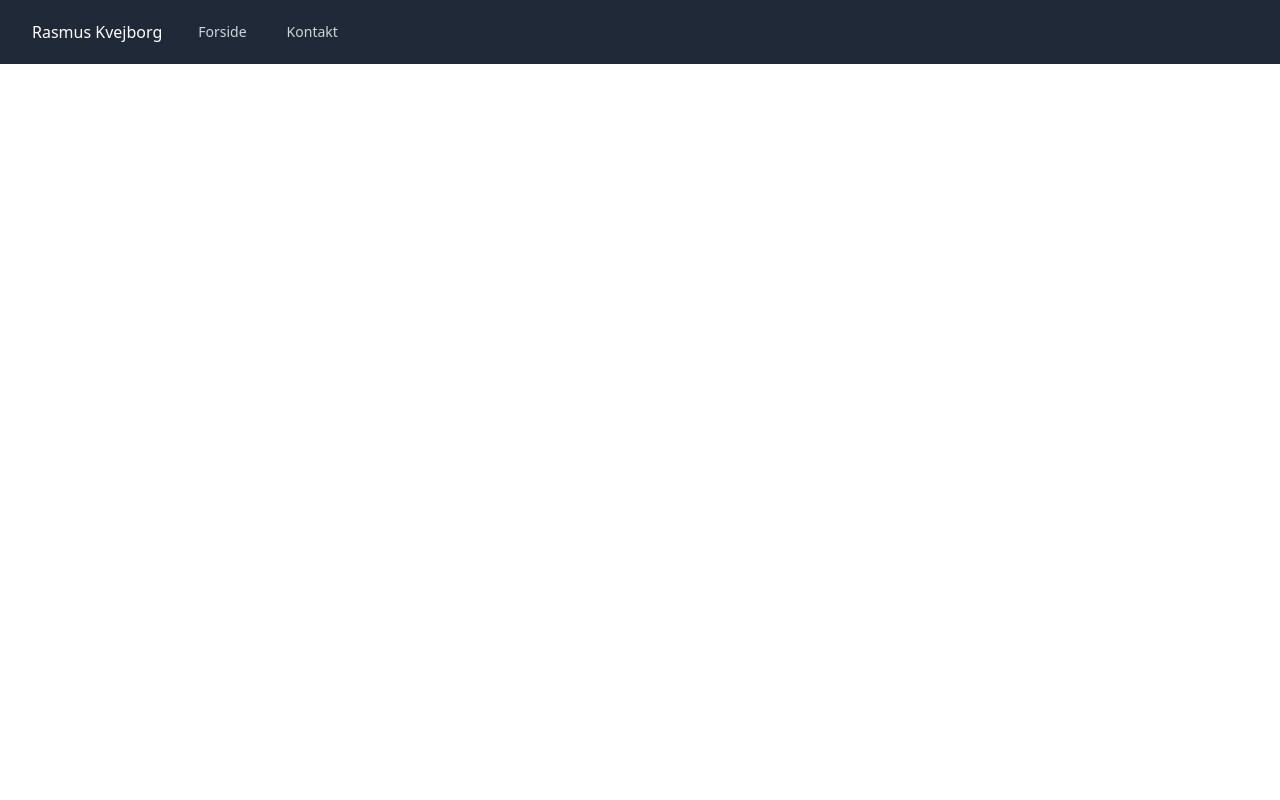
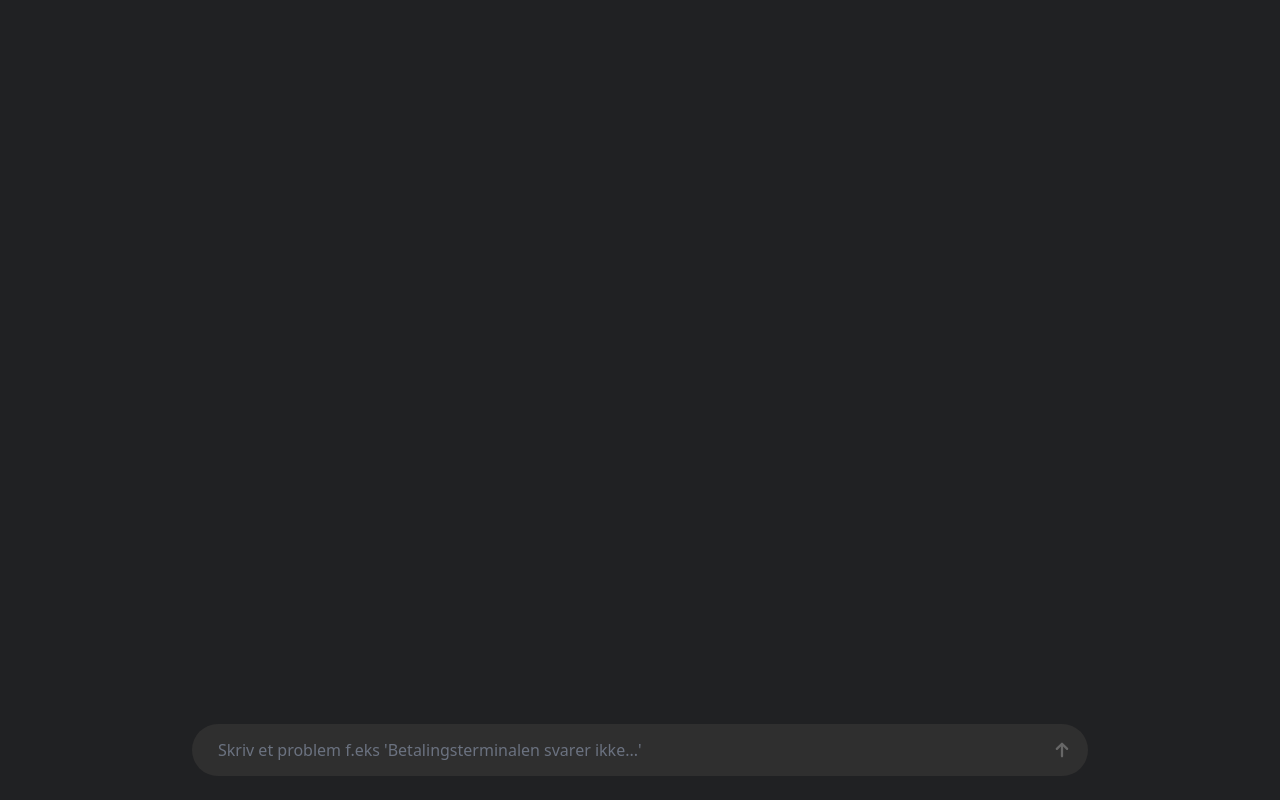
Before and after one commit to RasmusKvejborg/Personlig-hjemmeside-med-AI, a React (Create React App) app: page /Jan in a window 1280 px wide. Built offline with nearby package versions, Linux system fonts and the light colour scheme.

Commit message:
/jan er committed

```diff
--- a/src/App.js
+++ b/src/App.js
@@ -2,15 +2,16 @@ import { Route, Routes } from "react-router-dom";
 import { Home } from "./pages/Home.js";
 import { Statistik } from "./pages/Statistik.js";
 import { Kontakt } from "./pages/Kontakt.js";
-import Navbar from "./components/Navbar.js";
+import {Jan} from './pages/Jan.js';
+
 import Login from "./pages/Login.js";
 import Register from "./pages/Register.js";
 import Settings from "./pages/Settings.js";
 
+
 function App() {
   return (
     <div style={{ backgroundColor: "#202123" }} className="flex-1 text-white">
-      <Navbar />
       <Routes>
         <Route path="/" element={<Home />} />
         <Route path="/statistik" element={<Statistik />} />
@@ -18,6 +19,7 @@ function App() {
         <Route path="/Login" element={<Login />} />
         <Route path="/Register" element={<Register />} />
         <Route path="/Settings" element={<Settings />} />
+        <Route path="/Jan" element={<Jan />} />
       </Routes>
     </div>
   );
--- /dev/null
+++ b/src/components/ChatInterfaceAmero.js
@@ -0,0 +1,170 @@
+// ChatinterfaceAmero.js
+import React, { useState, useEffect, useRef } from "react";
+
+export default function ChatInterface() {
+  const [messages, setMessages] = useState([]);
+  const [input, setInput] = useState("");
+  const [loading, setLoading] = useState(false);
+  const chatBoxRef = useRef(null);
+
+  // Scroll automatisk til bunden af beskedboksen, når beskeder opdateres
+  useEffect(() => {
+    chatBoxRef.current.scrollTop = chatBoxRef.current.scrollHeight;
+  }, [messages]);
+
+  // Funktion til at sende besked til API'et
+  async function handleSend() {
+    if (input.trim() === "") return; // Undgå at sende tomme beskeder
+
+    // Tilføj brugerens besked til chatten
+    setMessages((prevMessages) => [
+      ...prevMessages,
+      { role: "user", content: input },
+    ]);
+
+    const userInput = input; // Gem inputtet
+    setInput(""); // Ryd input-feltet
+    setLoading(true); // Start loading
+
+
+    try {
+      // Send brugerens besked til API'et
+      const response = await fetch(
+        "https://aws-rag-app-928714419274.us-central1.run.app/submit_query",
+        {
+          method: "POST",
+          headers: {
+            "Content-Type": "application/json",
+          },
+          body: JSON.stringify({ query_text: userInput }),
+        }
+      );
+
+      if (!response.ok) {
+        throw new Error("Fejl ved kontakt til API'et");
+      }
+
+      const data = await response.json();
+      console.log(data)
+
+      // Tilføj API'ets svar til chatten
+      setMessages((prevMessages) => [
+        ...prevMessages,
+        { role: "assistant", content: data.answer_text }, // Brug API'ets svar
+      ]);
+    } catch (error) {
+      console.error("Fejl ved afsendelse:", error);
+
+      // Tilføj fejlbesked til chatten
+      setMessages((prevMessages) => [
+        ...prevMessages,
+        {
+          role: "assistant",
+          content: "Der opstod en fejl. Prøv igen senere.",
+        },
+      ]);
+    } finally {
+      setLoading(false); // Stop loading, når API'et har svar
+    }
+  }
+
+  // Håndter Enter-tastens tryk
+  const handleKeyPress = (e) => {
+    if (e.key === "Enter" && !loading) {
+      handleSend();
+    }
+  };
+
+  return (
+    <div className="flex flex-col min-h-screen max-w-4xl mx-auto">
+      {/* Chat box */}
+      <div
+        ref={chatBoxRef}
+        className="flex-1 p-6 overflow-y-auto mb-4"
+      >
+        {messages.map((msg, index) => (
+          <div
+            key={index}
+            className={`flex items-start my-2 ${
+              msg.role === "user" ? "justify-end" : ""
+            }`}
+          >
+            {msg.role !== "user" && (
+              <img
+                src="/amero.png"
+                alt="Avatar"
+                className="w-10 h-10 rounded-full mr-1 mt-1"
+              />
+            )}
+            <div
+              className={`p-3 rounded-3xl ${
+                msg.role === "user"
+                  ? "bg-[#2F2F2F] w-3/4 ml-auto"
+                  : "bg-transparent"
+              }`}
+              style={{ whiteSpace: "pre-line" }} // Bevar linjeskift
+            >
+              {msg.content}
+            </div>
+          </div>
+        ))}
+      </div>
+
+      {/* Input field */}
+      <div className="sticky bottom-0 flex flex-col gap-1.5 rounded-[26px] p-1.5 bg-[#2F2F2F] mb-6">
+        <div className="flex items-center gap-1.5 min-w-0">
+          <input
+            type="text"
+            placeholder="Skriv et problem f.eks 'Betalingsterminalen svarer ikke...'"
+            className="resize-none w-full border-0 bg-transparent px-5 text-white focus:ring-0 focus-visible:ring-0 max-h-[25dvh] h-10"
+            value={input}
+            onChange={(e) => setInput(e.target.value)}
+            onKeyPress={handleKeyPress}
+          />
+          <div className="flex flex-1 justify-end px-1">
+            <button
+              className={`flex items-center justify-end h-8 w-8 rounded-full text-white ${
+                loading ? '' : 'transition-colors hover:opacity-70'
+              }`}
+              onClick={handleSend}
+              disabled={loading} // Deaktiver knappen, når loading
+
+            >
+{loading ? (
+      <svg
+        className="animate-spin h-8 w-8 text-white"
+        xmlns="http://www.w3.org/2000/svg"
+        width="32"
+        height="32"
+        fill="none"
+        viewBox="0 0 32 32"
+      >
+        <path
+          fill="currentColor"
+          d="M16 4a12 12 0 1 1 0 24 12 12 0 0 1 0-24zm0 22a10 10 0 1 0 0-20 10 10 0 0 0 0 20z"
+        />
+      </svg>
+    ) : (
+      <svg
+        xmlns="http://www.w3.org/2000/svg"
+        width="32"
+        height="32"
+        fill="none"
+        viewBox="0 0 32 32"
+        className="icon-2xl"
+      >
+        <path
+          fill="#676767"
+          fillRule="evenodd"
+          d="M15.192 8.906a1.143 1.143 0 0 1 1.616 0l5.143 5.143a1.143 1.143 0 0 1-1.616 1.616l-3.192-3.192v9.813a1.143 1.143 0 0 1-2.286 0v-9.813l-3.192 3.192a1.143 1.143 0 1 1-1.616-1.616z"
+          clipRule="evenodd"
+        ></path>
+      </svg>
+    )}
+            </button>
+          </div>
+        </div>
+      </div>
+    </div>
+  );
+}
--- a/src/pages/Home.js
+++ b/src/pages/Home.js
@@ -1,10 +1,14 @@
 import ChatInterface from "../components/ChatInterface.js";
+import Navbar from "../components/Navbar.js";
+
 
 export function Home() {
   return (
     <div>
       <div className="py-5 min-h-screen">
         <div className="mx-auto max-w-7xl px-2 lg:px-4">
+        <Navbar />
+
           <div className="mx-auto lg:mx-0">
             <p className="mb-8 text-lg text-center">
               Her er min digitale kopi. Spørg løs.
--- /dev/null
+++ b/src/pages/Jan.js
@@ -0,0 +1,16 @@
+// Jan.js (amero)
+import ChatInterfaceAmero from "../components/ChatInterfaceAmero.js";
+
+export function Jan() {
+  return (
+    <div>
+      <div>
+        <div>
+          <div>
+          </div>
+          <ChatInterfaceAmero></ChatInterfaceAmero>
+        </div>
+      </div>
+    </div>
+  );
+}
--- a/src/pages/Kontakt.js
+++ b/src/pages/Kontakt.js
@@ -1,8 +1,10 @@
 import { FaLinkedin } from "react-icons/fa";
+import Navbar from "../components/Navbar.js";
 
 export function Kontakt() {
   return (
     <div className="min-h-screen py-4 px-4 sm:px-40 bg-[#202123]">
+      <Navbar />
       <div className="sm:flex sm:items-start sm:justify-between">
         <div className="sm:flex-auto">
           <div className="mt-10">
@@ -22,8 +24,7 @@ export function Kontakt() {
             </p>
             <br></br>
             <p className="mt-2 text-sm text-white">
-              Jeg bor på Grønnegade inde i Århus. Giv lyd hvis du er i området
-              og vil mødes.
+              Jeg bor på Grønnegade inde i Århus. Jeg er altid klar på en kop kaffe og en snak.
             </p>
             <div className="mt-4">
               <a
```
Also changed, not shown: public/amero.png (added).
